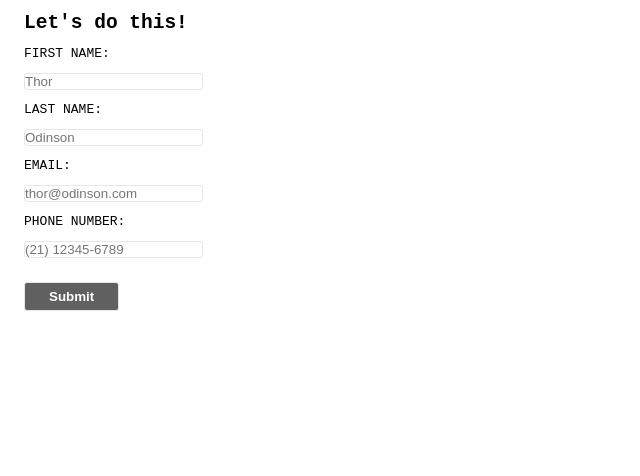
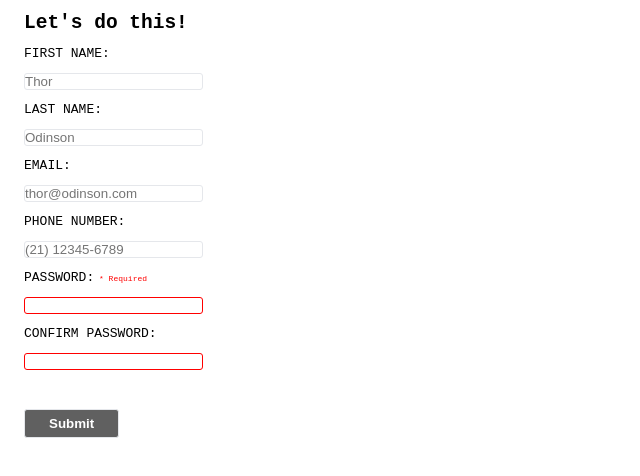
Before and after one commit to Krauzer94/odin-signup-form, a plain HTML site: page index.html in a window 1280 px wide. Shown: the whole page, without its empty margins (0-640 px from the left). Drawn offline with Linux system fonts and the light colour scheme.

Commit message:
Password fields with 'required' spans

```diff
--- a/index.html
+++ b/index.html
@@ -1,11 +1,13 @@
 <!DOCTYPE html>
 <html lang="en">
+
 <head>
     <meta charset="UTF-8">
     <meta name="viewport" content="width=device-width, initial-scale=1.0">
     <title>Document</title>
     <link rel="stylesheet" href="style.css">
 </head>
+
 <body>
     <h2>Let's do this!</h2>
     <form action="/submit" method="post">
@@ -19,8 +21,14 @@
         <input type="email" name="e-mail" id="e-mail" placeholder="thor@odinson.com"><br>
         <label for="phone-number">PHONE NUMBER:</label><br>
         <input type="tel" name="phone-number" id="phone-number" placeholder="(21) 12345-6789" pattern="\(\d{2}\) \d{5}-\d{4}"><br>
+        <!-- Password and confirm password section -->
+        <label for="password">PASSWORD:<span class="span-required" aria-label="required"> * Required</span></label><br>
+        <input type="password" name="password" id="password" minlength="8" maxlength="16" required><br>
+        <label for="confirm-password">CONFIRM PASSWORD:</label><br>
+        <input type="password" name="confirm-password" id="confirm-password" minlength="8" maxlength="16" required><br>
         <!-- Final submit button field -->
-        <input type="submit" value="Submit">
+        <br><input type="submit" value="Submit"><br>
     </form>
 </body>
+
 </html>
--- a/style.css
+++ b/style.css
@@ -43,3 +43,8 @@ input[type=submit] {
     background-color: #606060;
     padding: 6px 24px;
 }
+
+.span-required {
+    font-size: 8px;
+    color: red;
+}
```
